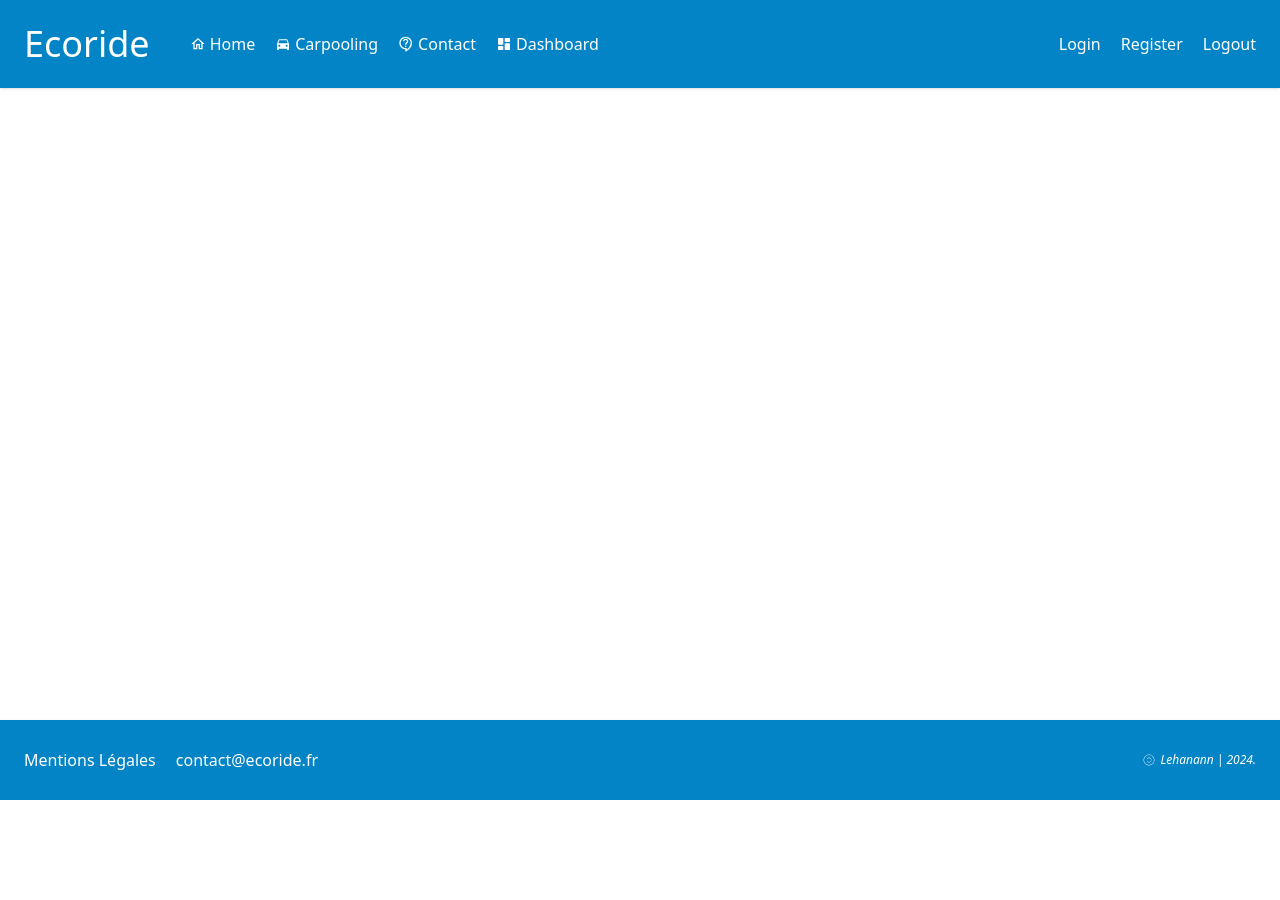
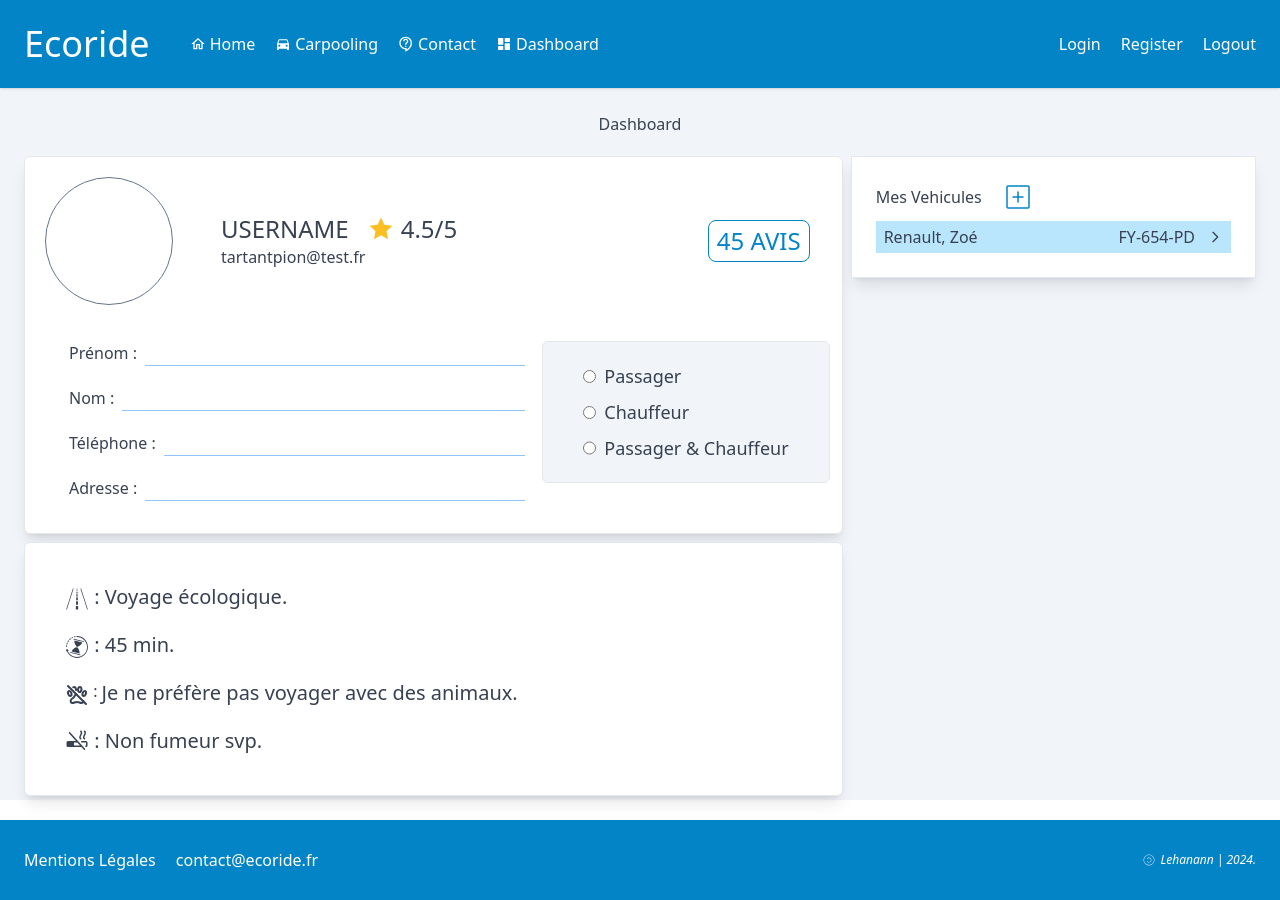
Before and after one commit to Angurva/ecf-ecoride, a Next.js app in the folder frontend/: page /dashboard in a window 1280 px wide. Before the commit the page ends 800 px from the top, so only its background shows below. Built offline with nearby package versions, Linux system fonts and the light colour scheme.

Commit message:
create page user

```diff
--- a/frontend/src/app/carpooling/page.js
+++ b/frontend/src/app/carpooling/page.js
@@ -13,9 +13,9 @@ export default function CarpoolingPage() {
             <Searchbar/>
             <div className="w-full grid grid-flow-col py-5 gap-2">
                 <div className="md:col-span-4 col-span-3 row-end-2 flex p-2">
-                    <div className="box-border w-full shadow-md border border-sky-600 rounded-md p-2">
+                    <div className="box-border w-full shadow-md border border-sky-600 rounded-md p-2 bg-white">
                         <h5 className="text-sky-600 text-center md:text-xl mb-2">Filtres</h5>
-                        <hr className="m-2 text-sky-600"/>
+                        <hr className="m-2 border-t border-sky-600"/>
                         <div className="flex items-center gap-2 p-2 text-sm md:text-base">
                             <input type="radio" className="" name="filterRadio" />
                             <label htmlFor="" className="text-gray-600">Prix</label>
@@ -35,7 +35,7 @@ export default function CarpoolingPage() {
                     </div>
                 </div>
                 <div className="md:col-span-6 col-span-9 p-2 flex flex-col row-span-5 gap-4">
-                    <div className="box-border border border-slate-200 bg-slate-100 rounded-md px-5 py-3 flex items-center shadow gap-5">
+                    <div className="box-border border border-slate-200 bg-white rounded-md px-5 py-3 flex items-center shadow gap-5">
                         <div className="md:grid md:grid-cols-7 w-full">
                             <div className="md:col-span-2 flex w-full items-center justify-between px-4">
                                 <div className="box-border md:size-12 md:text-base text-sm size-8 rounded-full border-2 border-slate-300 flex justify-center items-center">
--- a/frontend/src/app/dashboard/page.js
+++ b/frontend/src/app/dashboard/page.js
@@ -1,7 +1,16 @@
 import React from 'react'
 
-export default function page() {
+import Admin from '@/components/Dashboard/Admin';
+import User from '@/components/Dashboard/User';
+import Employee from '@/components/Dashboard/Employee';
+
+export default function Dashboard() {
+
+
   return (
-    <div>page</div>
+    <section className="max-w-7xl mx-auto p-6 flex flex-col items-center justify-center gap-5 text-gray-700">
+      Dashboard
+      <User/>
+    </section>
   )
 }
--- a/frontend/src/app/layout.js
+++ b/frontend/src/app/layout.js
@@ -24,7 +24,7 @@ export default function RootLayout({ children }) {
   return (
     <html lang="en">
       <body className={`${geistSans.variable} ${geistMono.variable} antialiased`}>
-        <div className="h-screen w-full p-0 m-0 flex flex-col text-white">
+        <div className="md:h-screen w-full p-0 m-0 flex flex-col text-white bg-slate-100">
           <header className="bg-sky-600 sticky top-0 w-full shadow">
             <Navbar/>
           </header>
--- /dev/null
+++ b/frontend/src/components/Dashboard/Admin.js
@@ -0,0 +1,7 @@
+import React from 'react'
+
+export default function Admin() {
+  return (
+    <div>Admin</div>
+  )
+}
--- /dev/null
+++ b/frontend/src/components/Dashboard/Employee.js
@@ -0,0 +1,7 @@
+import React from 'react'
+
+export default function Employee() {
+  return (
+    <div>Employee</div>
+  )
+}
--- /dev/null
+++ b/frontend/src/components/Dashboard/User.js
@@ -0,0 +1,105 @@
+"use client"
+
+import React, { useState, useEffect } from 'react'
+
+
+import { LiaPenFancySolid } from "react-icons/lia";
+import Identity from './users/Identity';
+import Informations from './users/Informations';
+import Favourites from './users/Favourites';
+import Vehicle from './users/Vehicle';
+
+export default function User() {
+
+    const [isChecked, setIsChecked ] = useState(false)
+
+    const [ isDisabled, setIsDisabled ] = useState(true)
+
+
+
+  return (
+    <article
+        className="
+            w-full
+
+            md:grid md:grid-cols-6 gap-2 flex flex-col
+        "
+    >
+        <div className="md:col-span-4 flex flex-col gap-2">
+            <div
+                className="
+                    flex flex-col gap-5
+                    md:gap-2
+                    border rounded-md p-3 shadow-lg bg-white
+                    order-1
+                    "
+            >
+                <Identity/>
+                <div className="flex flex-col md:flex-row">
+
+                    <Informations />
+                    <div
+                        className="
+                            flex flex-col gap-2 order-1 my-5
+                            md:gap-5 md:w-2/5
+                        "
+                    >
+                        <div
+                            className="
+                                flex flex-wrap justify-center gap-2 px-10 py-5
+                                md: md:flex-col md:ml-auto md:gap-2
+                                border p-2 rounded-md bg-slate-100
+                            "
+                        >
+                            <div className="flex grow items-center gap-2 text-lg">
+                                <input id="passenger" type="radio" className="" name="roleuser"/>
+                                <label htmlFor="passenger" className="cursor-pointer">Passager</label>
+                            </div>
+                            <div className="flex items-center gap-2 text-lg">
+                                <input id="driver" type="radio" className="" name="roleuser"/>
+                                <label htmlFor="driver" className="cursor-pointer">Chauffeur</label>
+                            </div>
+                            <div className="flex justify-items-center gap-2 text-lg">
+                                <input id="driverPassenger" type="radio" className="" name="roleuser"/>
+                                <label htmlFor="driverPassenger" className="cursor-pointer">Passager & Chauffeur</label>
+                            </div>
+                        </div>
+                    </div>
+                </div>
+            </div>
+
+            <div
+                className="
+                    border border-slate-200 shadow-lg rounded-md bg-white
+                    flex flex-col
+                    order-3
+                ">
+                    <Favourites/>
+            </div>
+        </div>
+
+        <div
+            className="
+                flex flex-col
+                md:col-span-2
+                order-2
+            "
+        >
+                    <div className="bg-white border border-slate-200 flex flex-col shadow-lg p-6">
+                        <Vehicle/>
+                    </div>
+
+
+
+        </div>
+
+
+
+
+
+
+
+
+    </article>
+  )
+}
--- /dev/null
+++ b/frontend/src/components/Dashboard/users/Favourites.js
@@ -0,0 +1,30 @@
+import React from 'react'
+
+import { GiDuration, GiRoad } from "react-icons/gi";
+import { TbPawOff, TbPawFilled } from "react-icons/tb";
+import { PiCigaretteFill, PiCigaretteSlashFill } from "react-icons/pi";
+
+export default function Favourites() {
+  return (
+    <div className="flex flex-col p-10 gap-5">
+        <div className="flex items-start">
+            <GiRoad className=" mt-1 text-xl md:text-2xl" />
+            <span className="md:text-xl text-lg">&nbsp;:&nbsp;Voyage écologique.</span>
+        </div>
+        <div className="flex items-start">
+            <GiDuration className="mt-1 text-xl md:text-2xl" />
+            <span className="md:text-xl text-lg">&nbsp;:&nbsp;45&nbsp;min.</span>
+        </div>
+        <div className="flex items-start">
+            <TbPawOff className="mt-1 text-xl md:text-2xl" />
+            <span>&nbsp;:&nbsp;</span>
+            <span className="md:text-xl text-lg">Je ne préfère pas voyager avec des animaux.</span>
+        </div>
+        <div className="flex items-center">
+            <PiCigaretteSlashFill className="text-xl md:text-2xl" />
+            <span className="md:text-xl text-lg">&nbsp;:&nbsp;Non fumeur svp.</span>
+        </div>
+
+    </div>
+  )
+}
--- /dev/null
+++ b/frontend/src/components/Dashboard/users/Identity.js
@@ -0,0 +1,53 @@
+import React from 'react'
+
+import { RiStarFill } from 'react-icons/ri';
+
+export default function Identity() {
+  return (
+    <div
+        className="
+            flex flex-col items-center justify-center gap-5
+            md:flex-row md:justify-start md:gap-10
+        "
+    >
+        <div
+            id="avatar"
+            className=" w-32 h-32 border border-slate-500 rounded-full m-2"
+
+        />
+        <div
+            className="flex flex-col md:items-start items-center"
+        >
+            <div className="flex gap-5">
+                <div
+                className="
+                    text-xl uppercase
+                    md:text-2xl "
+                >
+                username
+                </div>
+                <div className="flex items-center gap-2 ">
+                    <RiStarFill className="text-amber-400 text-2xl"/>
+                    <span className="text-xl md:text-2xl">4.5/5</span>
+                </div>
+
+            </div>
+             <span className="">tartantpion@test.fr</span>
+
+
+        </div>
+
+        <button
+            className="
+                px-2 py-1 md:ml-auto md:mr-5
+                border border-sky-600 rounded-lg
+                text-2xl text-sky-600 uppercase
+                hover:text-slate-200 hover:bg-sky-600 ease-in-out duration-500
+            "
+        >
+                45 avis
+        </button>
+
+    </div>
+  )
+}
--- /dev/null
+++ b/frontend/src/components/Dashboard/users/Informations.js
@@ -0,0 +1,35 @@
+import React from 'react'
+
+export default function Informations() {
+  return (
+    <div
+        className="
+            flex flex-col gap-5 md:w-3/5 md:ml-8 my-5
+            md:order-1 order-2
+
+        "
+    >
+
+        <div className="flex gap-1  ">
+            <label className="">Prénom&nbsp;:&nbsp;</label>
+            <input id="firstname" type="text" className="w-full border-b border-blue-300 focus:outline-none" />
+        </div>
+        <div className="flex gap-1  ">
+            <label htmlFor="lastname" className="">Nom&nbsp;:&nbsp;</label>
+            <input id="lastname" type="text" className="w-full border-b border-blue-300 focus:outline-none" />
+        </div>
+
+
+        <div className="flex gap-1  ">
+            <label htmlFor="phone"className="">Téléphone&nbsp;:&nbsp;</label>
+            <input id="phone" type="tel" className="w-full border-b border-blue-300 focus:outline-none" />
+        </div>
+        <div className="flex gap-1  ">
+            <label htmlFor="address" className="">Adresse&nbsp;:&nbsp;</label>
+            <input id="address" type="text" className="w-full border-b border-blue-300 focus:outline-none" />
+        </div>
+
+
+    </div>
+  )
+}
--- /dev/null
+++ b/frontend/src/components/Dashboard/users/Vehicle.js
@@ -0,0 +1,53 @@
+import React, { useState } from 'react'
+
+import { PiPlusSquareLight } from "react-icons/pi";
+import { HiOutlineChevronRight, HiOutlineChevronDown } from "react-icons/hi";
+
+
+export default function Vehicle() {
+
+  const [ isOpen, setIsOpen ] = useState(false)
+
+  const handleClick = ()=>{
+    setIsOpen(!isOpen)
+  }
+
+  return (
+    <div className="w-full ">
+      <div className="flex items-center mb-2 gap-5">
+        <h6>Mes Vehicules</h6>
+        <button className="text-[32px] p-0 m-0 rounded-md ease-in-out duration-300 text-sky-600 hover:text-slate-200 hover:bg-sky-600 focus:outline-none"><PiPlusSquareLight/></button>
+      </div>
+
+      <button onClick={handleClick} className="flex justify-between bg-sky-200 px-2 py-1 w-full">
+        <div>
+          <span>Renault</span>,&nbsp;<span>Zoé</span>
+        </div>
+        <div className="flex items-center gap-3">
+          <span> FY-654-PD</span>
+          {isOpen ?<HiOutlineChevronDown/>: <HiOutlineChevronRight/> }
+        </div>
+
+      </button>
+
+      <div className={`bg-sky-200 px-2 py-2 ${!isOpen && "hidden" }`}>
+        <div className="text-sm">
+          <span>Date d'immatriculation&nbsp;:&nbsp;</span>
+          <span>12/01/2021</span>
+        </div>
+        <div className="text-sm">
+          <span>Energie&nbsp;:&nbsp;</span>
+          <span>Electrique</span>
+        </div>
+        <div className="text-sm">
+          <span>Couleur&nbsp;:&nbsp;</span>
+          <span>Bleu Anthracite</span>
+        </div>
+        <div className="text-sm">
+          <span>nbre de place&nbsp;:&nbsp;</span>
+          <span>2</span>
+        </div>
+      </div>
+    </div>
+  )
+}
--- a/frontend/src/components/Home/Card.js
+++ b/frontend/src/components/Home/Card.js
@@ -34,7 +34,7 @@ export default function Card() {
     <div className="w-full flex flex-col gap-5">
         {
         articles.map((art)=>(
-            <article className="box-border border border-sky-600 w-full text-gray-900 rounded-md" key={art.id}>
+            <article className="box-border border border-sky-600 bg-white w-full text-gray-900 rounded-md" key={art.id}>
                 <div className={`md:grid md:grid-cols-12 flex ${art.id % 2 ? "flex-col" : "flex-col-reverse"} `}>
                     {
                         art.id % 2
--- /dev/null
+++ b/frontend/src/components/elements/accordion.js
@@ -0,0 +1,7 @@
+import React from 'react'
+
+export default function accordion() {
+  return (
+    <div>accordion</div>
+  )
+}
```
